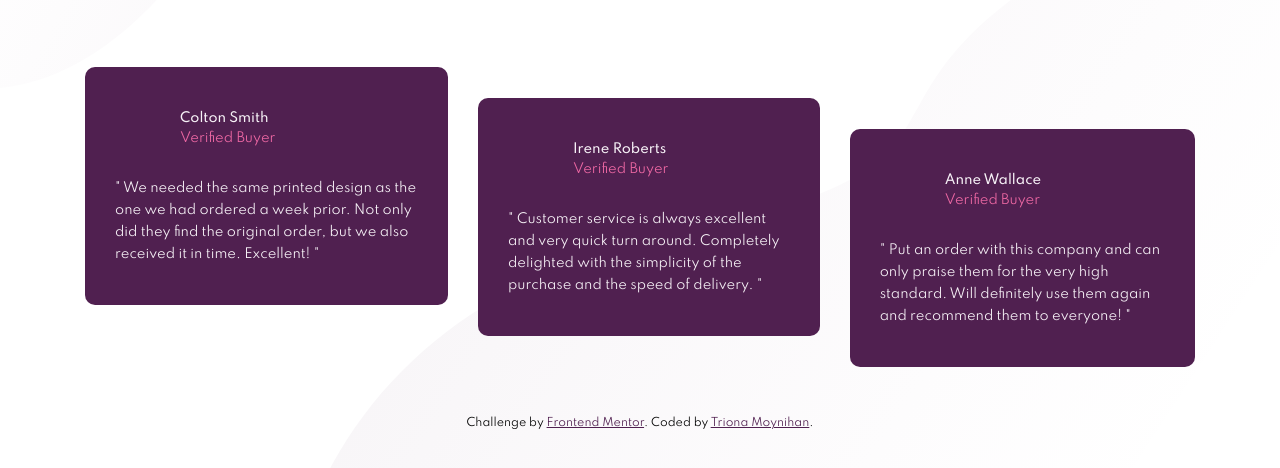
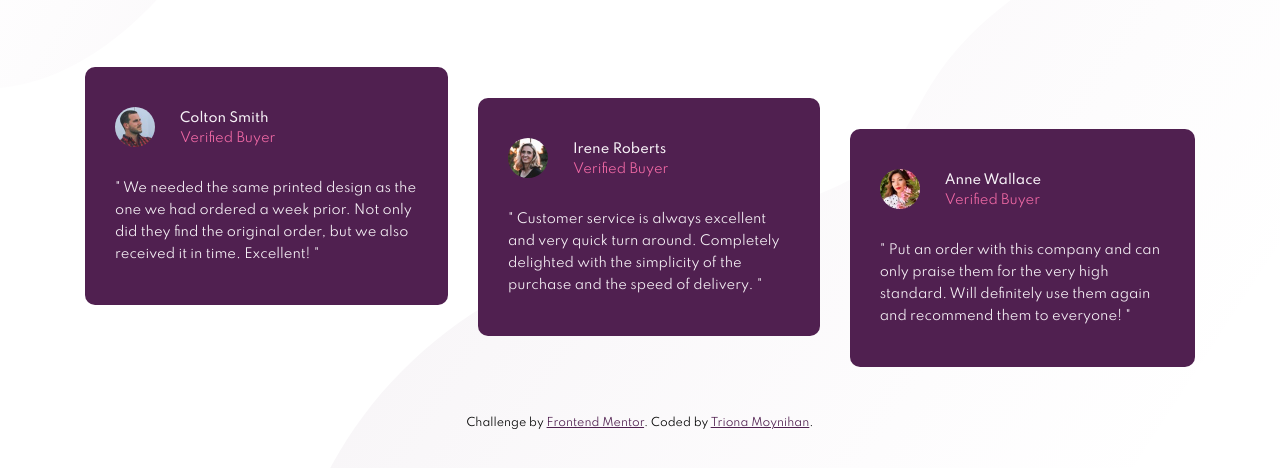
Before and after one commit to Tmoyni/Social_proof_section, a website: page index.html in a window 1280 px wide. Shown: the part 312-780 px from the top of the page. Drawn offline with nearby package versions, Linux system fonts and the light colour scheme; files that its build step writes are made by us from their sources; the site is published under a folder, as on GitHub Pages, so addresses that start at the root find nothing.

Commit message:
fixed image links

```diff
--- a/index.html
+++ b/index.html
@@ -76,7 +76,7 @@
         <div class="testimonial__container testimonial__1">
           <div class="testimonial__user">
             <div class="testimonial__user-photo">
-              <img src="/images/image-colton.jpg" alt="" class="testimonial__user-photo-img">
+              <img src="./images/image-colton.jpg" alt="" class="testimonial__user-photo-img">
             </div>
             <div class="testimonial__user-desc">
               <h3 class="testimonial__user-name">
@@ -96,7 +96,7 @@
         <div class="testimonial__container testimonial__2">
           <div class="testimonial__user">
             <div class="testimonial__user-photo">
-              <img src="/images/image-irene.jpg" alt="" class="testimonial__user-photo-img">
+              <img src="./images/image-irene.jpg" alt="" class="testimonial__user-photo-img">
             </div>
             <div class="testimonial__user-desc">
               <h3 class="testimonial__user-name">
@@ -115,7 +115,7 @@
         <div class="testimonial__container testimonial__3">
           <div class="testimonial__user">
             <div class="testimonial__user-photo">
-              <img src="/images/image-anne.jpg" alt="" class="testimonial__user-photo-img">
+              <img src="./images/image-anne.jpg" alt="" class="testimonial__user-photo-img">
             </div>
             <div class="testimonial__user-desc">
               <h3 class="testimonial__user-name">
```
